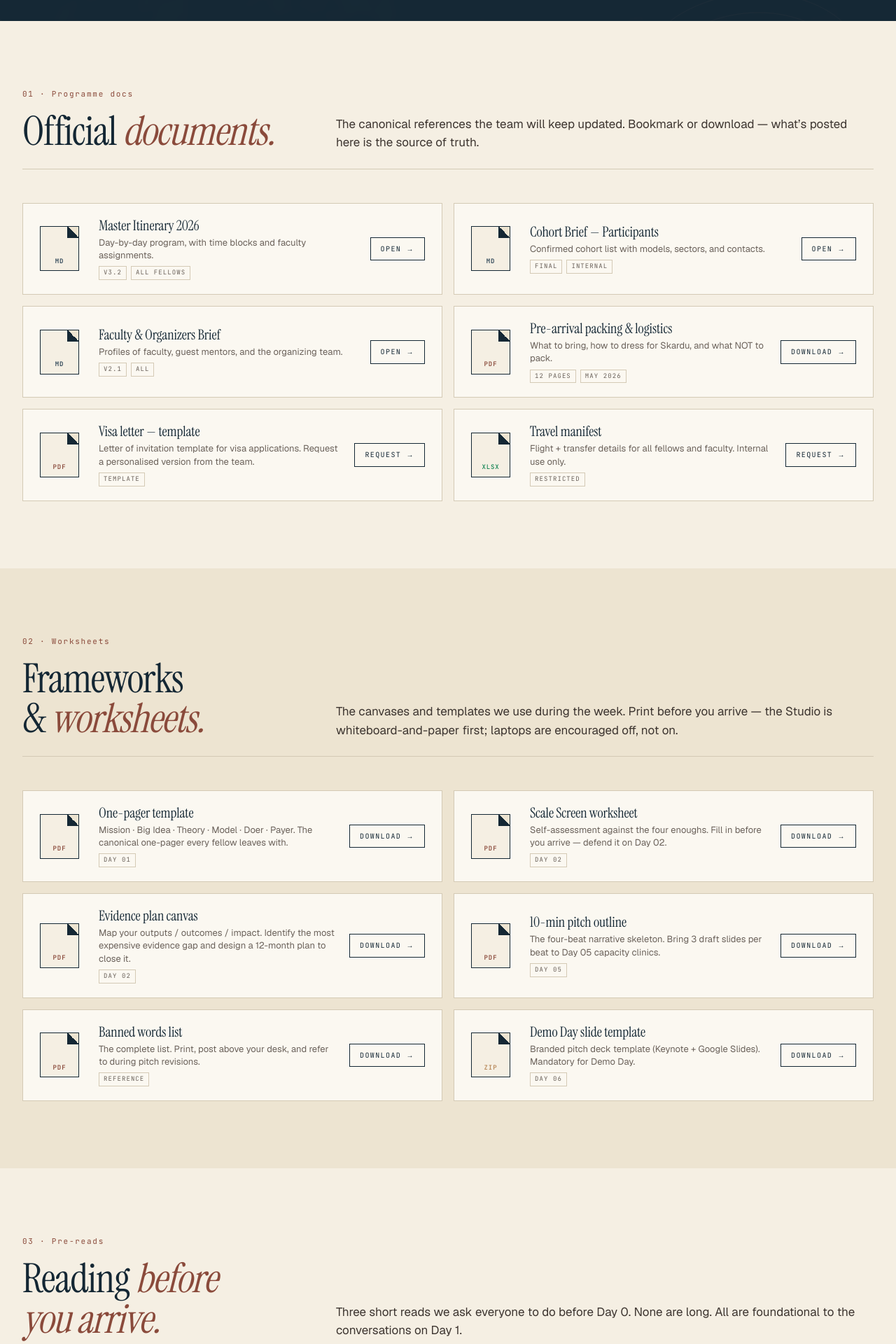
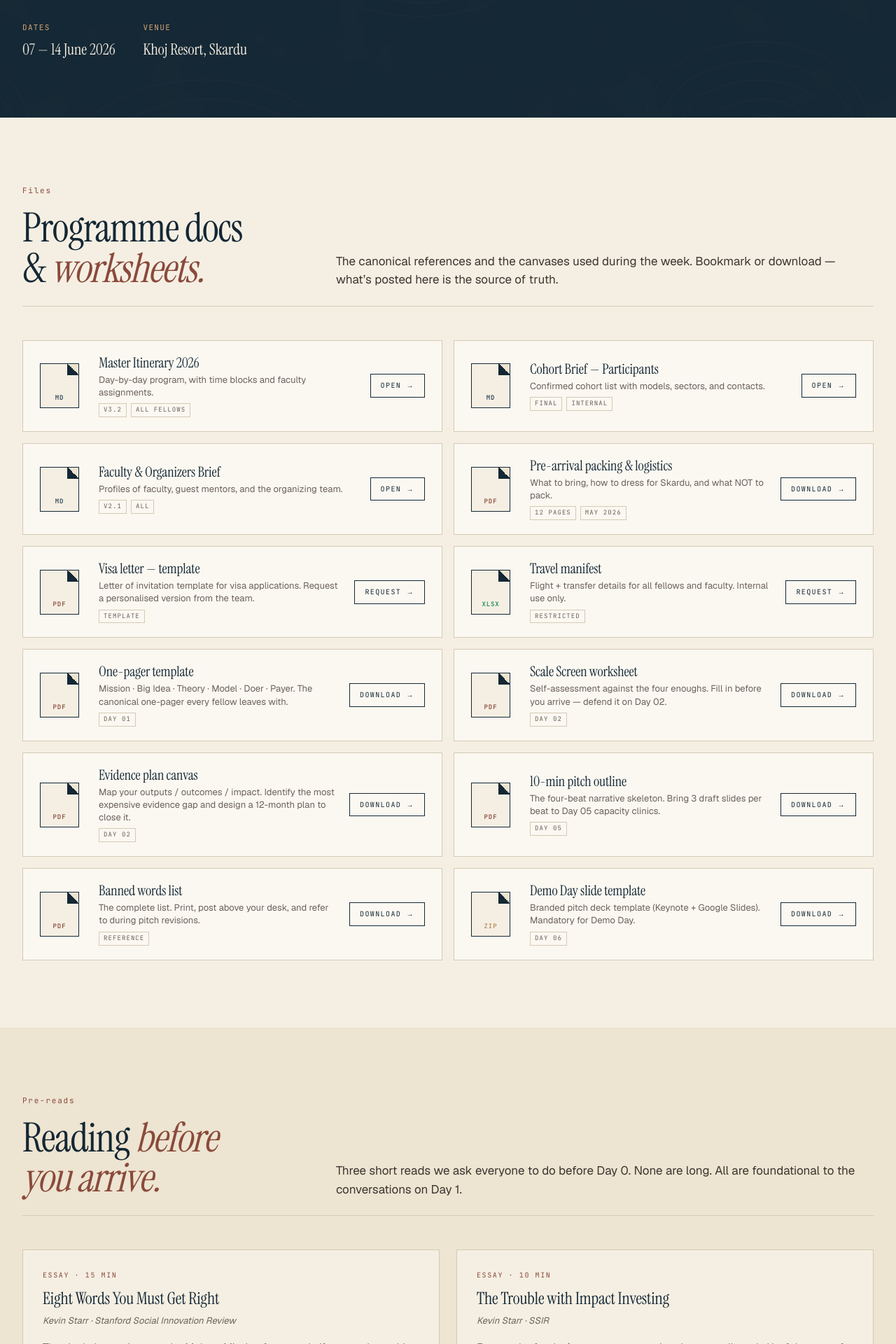
Before and after one commit to usmanjaved-droid/summit-fellowship-website, a Next.js app: page /resources in a window 1280 px wide. Shown: the part 480-2400 px from the top of the page at 70% size. Built offline with nearby package versions, Linux system fonts and the light colour scheme.

Commit message:
refactor(resources): merge docs+worksheets; demote brand to strip; drop closing note

```diff
--- a/app/resources/page.tsx
+++ b/app/resources/page.tsx
@@ -6,16 +6,13 @@ export const metadata = {
 
 type Res = { kind: 'pdf' | 'md' | 'xlsx' | 'zip'; title: string; desc: string; tags: string[]; action: string; href: string };
 
-const DOCS: Res[] = [
+const FILES: Res[] = [
   { kind: 'md', title: 'Master Itinerary 2026', desc: 'Day-by-day program, with time blocks and faculty assignments.', tags: ['v3.2', 'All fellows'], action: 'Open →', href: '#' },
   { kind: 'md', title: 'Cohort Brief — Participants', desc: 'Confirmed cohort list with models, sectors, and contacts.', tags: ['Final', 'Internal'], action: 'Open →', href: '#' },
   { kind: 'md', title: 'Faculty & Organizers Brief', desc: 'Profiles of faculty, guest mentors, and the organizing team.', tags: ['v2.1', 'All'], action: 'Open →', href: '#' },
   { kind: 'pdf', title: 'Pre-arrival packing & logistics', desc: 'What to bring, how to dress for Skardu, and what NOT to pack.', tags: ['12 pages', 'May 2026'], action: 'Download →', href: '#' },
   { kind: 'pdf', title: 'Visa letter — template', desc: 'Letter of invitation template for visa applications. Request a personalised version from the team.', tags: ['Template'], action: 'Request →', href: '#' },
   { kind: 'xlsx', title: 'Travel manifest', desc: 'Flight + transfer details for all fellows and faculty. Internal use only.', tags: ['Restricted'], action: 'Request →', href: '#' },
-];
-
-const WORK: Res[] = [
   { kind: 'pdf', title: 'One-pager template', desc: 'Mission · Big Idea · Theory · Model · Doer · Payer. The canonical one-pager every fellow leaves with.', tags: ['Day 01'], action: 'Download →', href: '#' },
   { kind: 'pdf', title: 'Scale Screen worksheet', desc: 'Self-assessment against the four enoughs. Fill in before you arrive — defend it on Day 02.', tags: ['Day 02'], action: 'Download →', href: '#' },
   { kind: 'pdf', title: 'Evidence plan canvas', desc: 'Map your outputs / outcomes / impact. Identify the most expensive evidence gap and design a 12-month plan to close it.', tags: ['Day 02'], action: 'Download →', href: '#' },
@@ -24,11 +21,11 @@ const WORK: Res[] = [
   { kind: 'zip', title: 'Demo Day slide template', desc: 'Branded pitch deck template (Keynote + Google Slides). Mandatory for Demo Day.', tags: ['Day 06'], action: 'Download →', href: '#' },
 ];
 
-const BRAND: Res[] = [
-  { kind: 'zip', title: 'Logo & wordmark pack', desc: 'SVG, PNG, on light + dark. Use the wordmark, not the icon, in third-party communications.', tags: ['v1.0'], action: 'Download →', href: '#' },
-  { kind: 'pdf', title: 'Social media guidelines', desc: 'Hashtags, mentions, and the photo / video releases everyone signs on arrival.', tags: ['2 pages'], action: 'Download →', href: '#' },
-  { kind: 'pdf', title: 'Photo / video consent form', desc: 'Mandatory. Signed on Day 0. Opt-out is fine — just tell us before arriving.', tags: ['Required'], action: 'Download →', href: '#' },
-  { kind: 'zip', title: 'Press kit · Vol. 01', desc: 'Founder bios, programme overview, hi-res photography. For media use only.', tags: ['Press'], action: 'Download →', href: '#' },
+const BRAND = [
+  { title: 'Logo & wordmark pack', href: '#' },
+  { title: 'Social media guidelines', href: '#' },
+  { title: 'Photo / video consent form', href: '#' },
+  { title: 'Press kit · Vol. 01', href: '#' },
 ];
 
 function ResourceCard({ r }: { r: Res }) {
@@ -55,6 +52,10 @@ export default function ResourcesPage() {
           <div className="page-hero__crumbs"><Link href="/">Home</Link><span>/</span><span>Resources</span></div>
           <h1 className="page-hero__title">Resources &amp; <em style={{ color: 'var(--ochre)', fontStyle: 'italic' }}>downloads.</em></h1>
           <p className="page-hero__subtitle">Pre-reads, frameworks, the full itinerary as a PDF, and links to everything the cohort needs before, during, and after the week.</p>
+          <div className="page-hero__meta">
+            <div className="page-hero__meta-item"><span className="label">Dates</span><span className="value">07 — 14 June 2026</span></div>
+            <div className="page-hero__meta-item"><span className="label">Venue</span><span className="value">Khoj Resort, Skardu</span></div>
+          </div>
         </div>
       </section>
 
@@ -62,13 +63,13 @@ export default function ResourcesPage() {
         <div className="container">
           <div className="group-head">
             <div>
-              <div className="group-head__num">01 · Programme docs</div>
-              <h2>Official <em>documents.</em></h2>
+              <div className="group-head__num">Files</div>
+              <h2>Programme docs &amp; <em>worksheets.</em></h2>
             </div>
-            <p>The canonical references the team will keep updated. Bookmark or download — what&rsquo;s posted here is the source of truth.</p>
+            <p>The canonical references and the canvases used during the week. Bookmark or download — what&rsquo;s posted here is the source of truth.</p>
           </div>
           <div className="resource-grid">
-            {DOCS.map((r) => <ResourceCard key={r.title} r={r} />)}
+            {FILES.map((r) => <ResourceCard key={r.title} r={r} />)}
           </div>
         </div>
       </section>
@@ -77,22 +78,7 @@ export default function ResourcesPage() {
         <div className="container">
           <div className="group-head">
             <div>
-              <div className="group-head__num">02 · Worksheets</div>
-              <h2>Frameworks &amp; <em>worksheets.</em></h2>
-            </div>
-            <p>The canvases and templates we use during the week. Print before you arrive — the Studio is whiteboard-and-paper first; laptops are encouraged off, not on.</p>
-          </div>
-          <div className="resource-grid">
-            {WORK.map((r) => <ResourceCard key={r.title} r={r} />)}
-          </div>
-        </div>
-      </section>
-
-      <section className="section" style={{ background: 'var(--paper)' }}>
-        <div className="container">
-          <div className="group-head">
-            <div>
-              <div className="group-head__num">03 · Pre-reads</div>
+              <div className="group-head__num">Pre-reads</div>
               <h2>Reading <em>before you arrive.</em></h2>
             </div>
             <p>Three short reads we ask everyone to do before Day 0. None are long. All are foundational to the conversations on Day 1.</p>
@@ -116,29 +102,18 @@ export default function ResourcesPage() {
         </div>
       </section>
 
-      <section className="section section--warm">
-        <div className="container">
-          <div className="group-head">
-            <div>
-              <div className="group-head__num">04 · Brand &amp; comms</div>
-              <h2>Brand &amp; <em>media.</em></h2>
-            </div>
-            <p>If you&rsquo;re posting about the fellowship — please do — these are the assets and the small ground rules.</p>
-          </div>
-          <div className="resource-grid">
-            {BRAND.map((r) => <ResourceCard key={r.title} r={r} />)}
-          </div>
-        </div>
-      </section>
-
-      <section style={{ background: 'var(--alpine-deep)', color: 'var(--parchment)', padding: '60px 0', position: 'relative', overflow: 'hidden' }}>
-        <div className="topo-bg topo-bg--on-dark" aria-hidden="true" />
-        <div className="container" style={{ position: 'relative', zIndex: 1, maxWidth: 800 }}>
-          <div className="eyebrow eyebrow--on-dark" style={{ marginBottom: 12 }}>A note on access</div>
-          <p style={{ fontFamily: 'var(--serif)', fontStyle: 'italic', fontSize: 24, lineHeight: 1.4, color: 'var(--paper)' }}>
-            Some items above are reserved for confirmed fellows, faculty, and the organizing team. If a link asks you to request access, email the team — we&rsquo;ll respond within 24 hours.
-          </p>
-          <Link href="/contact" className="btn btn--ochre" style={{ marginTop: 24 }}>Request access →</Link>
+      <section style={{ background: 'var(--paper)', padding: '40px 0', borderTop: '1px solid rgba(20,39,52,0.08)' }}>
+        <div className="container" style={{ display: 'flex', flexWrap: 'wrap', alignItems: 'center', gap: 16 }}>
+          <span style={{ fontFamily: 'var(--mono)', fontSize: 11, letterSpacing: '0.14em', textTransform: 'uppercase', color: 'var(--ink-mute)' }}>Brand &amp; media</span>
+          {BRAND.map((b) => (
+            <a
+              key={b.title}
+              href={b.href}
+              style={{ fontSize: 14, color: 'var(--alpine-deep)', textDecoration: 'underline', textDecorationColor: 'rgba(20,39,52,0.25)', textUnderlineOffset: 4 }}
+            >
+              {b.title} →
+            </a>
+          ))}
         </div>
       </section>
     </>
```
